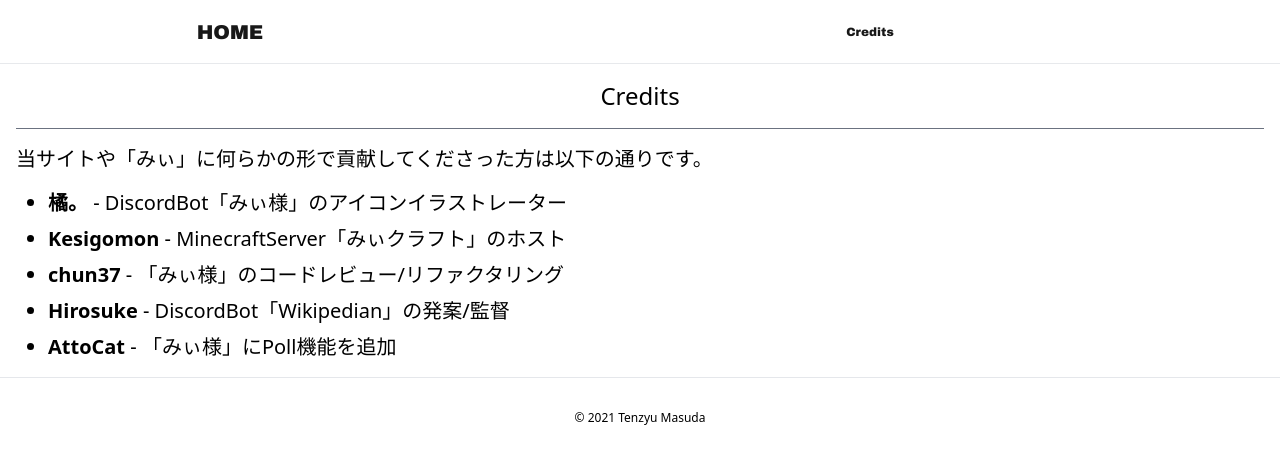
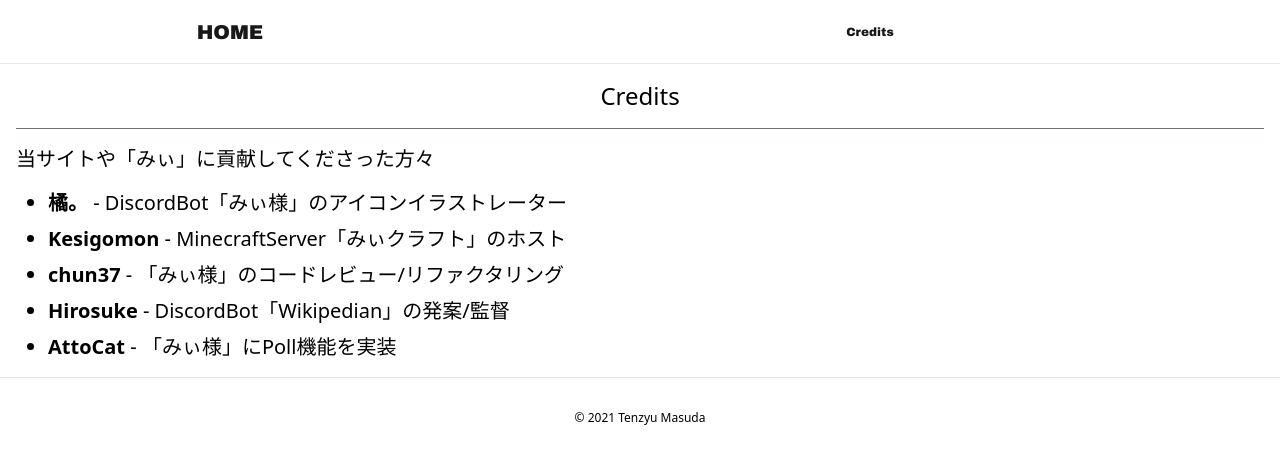
Before and after one commit to mii-community/mii.tenzyu.com, a Gatsby site: page /credits in a window 1280 px wide. Built offline with nearby package versions, Linux system fonts and the light colour scheme; Gatsby itself is replaced by a stand-in of ours.

Commit message:
minor fixes

```diff
--- a/src/pages/credits.js
+++ b/src/pages/credits.js
@@ -21,7 +21,7 @@ const contributors = [
   },
   {
     name: "AttoCat",
-    value: "「みぃ様」にPoll機能を追加"
+    value: "「みぃ様」にPoll機能を実装"
   }
 ]
 
@@ -31,7 +31,7 @@ const CreditsPage = () => {
       <Meta title="クレジット" desc="クレジットタイトルがあるよ。" />
       <main class="container mx-auto px-4 md:text-xl">
         <h1 class="border-b border-gray-500 text-center pb-4 text-2xl">Credits</h1>
-        <h2 class="my-4">当サイトや「みぃ」に何らかの形で貢献してくださった方は以下の通りです。</h2>
+        <h2 class="my-4">当サイトや「みぃ」に貢献してくださった方々</h2>
         <ul class="mx-8 space-y-2 list-disc">
           {contributors.map(contributor => (
             <li><b>{contributor.name}</b> - {contributor.value}</li>
```
